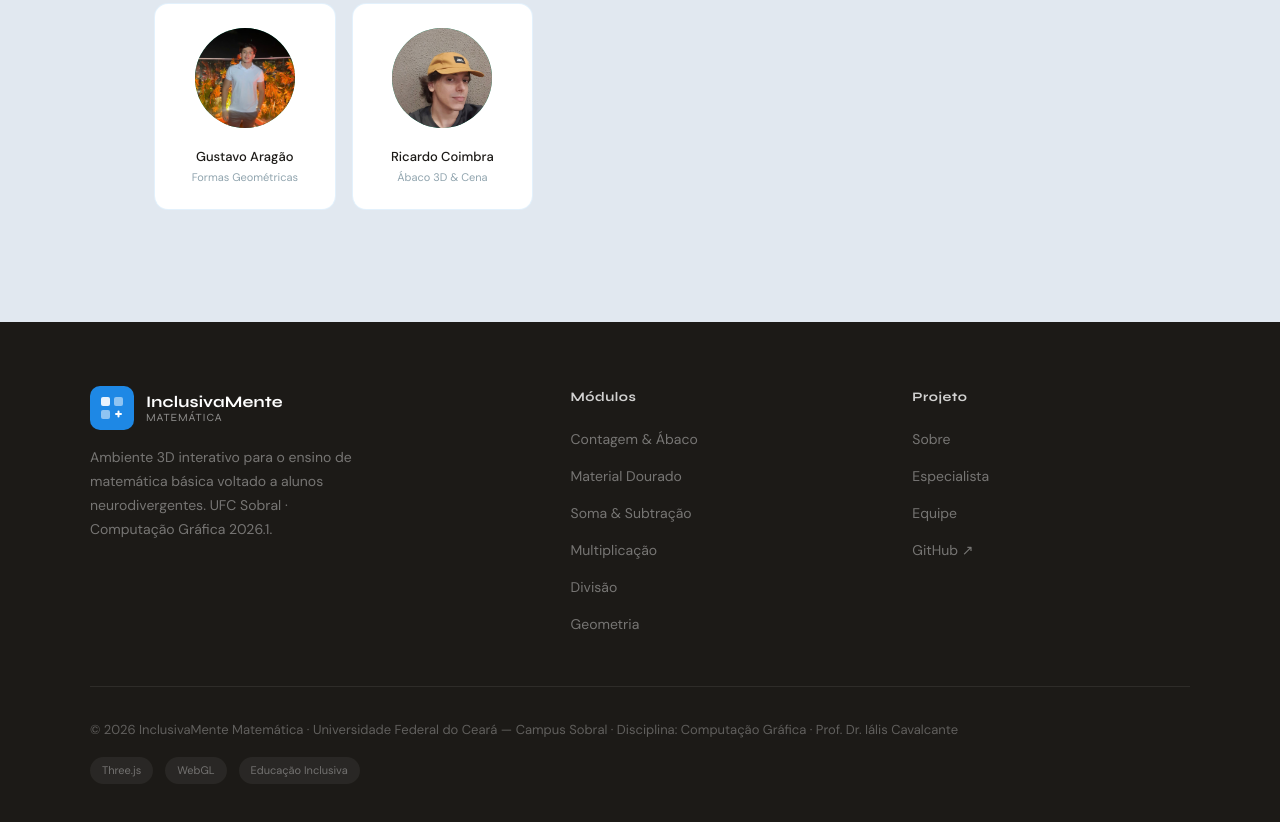
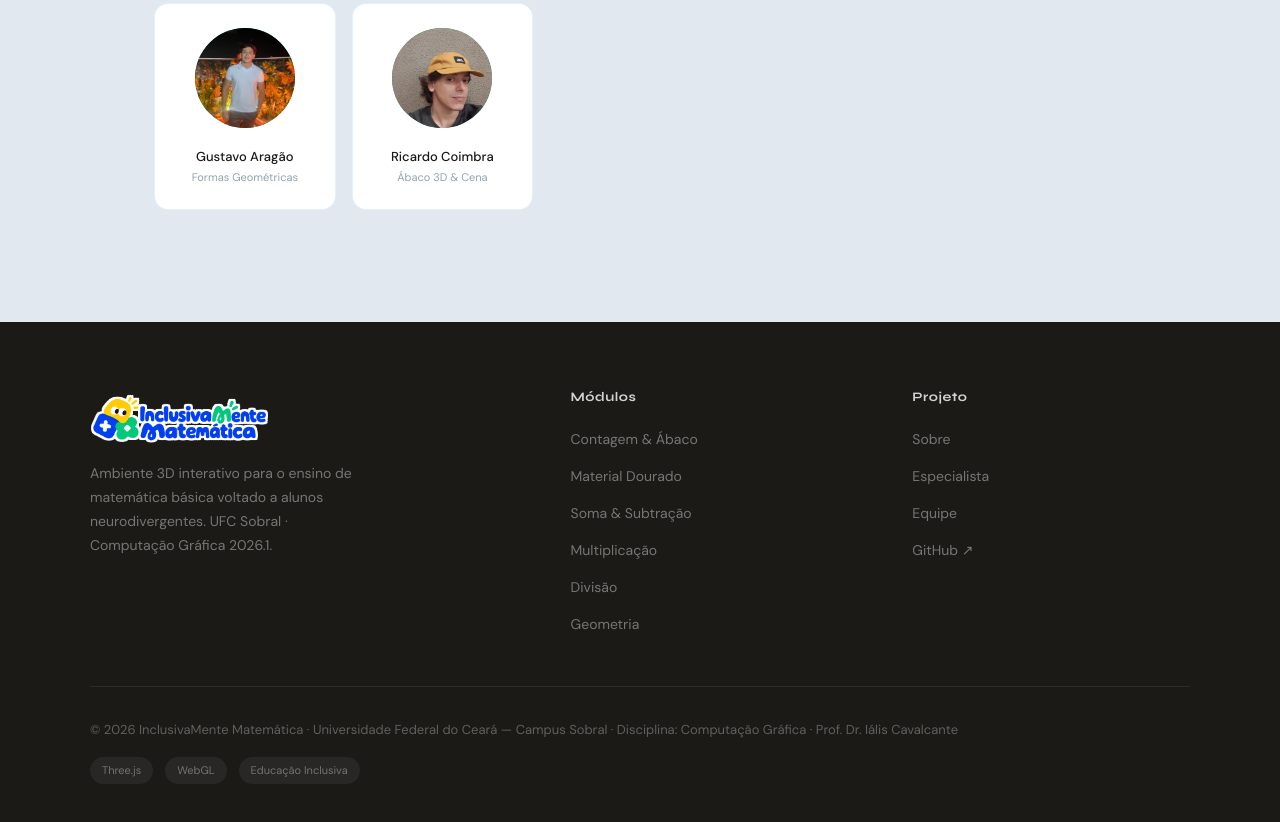
Before and after one commit to GuiAgapito/inclusivamente-matematica, a plain HTML site: page index.html in a window 1280 px wide. Shown: the part 6656-7478 px from the top of the page. Drawn offline with Linux system fonts and the light colour scheme.

Commit message:
Update index.html

```diff
--- a/index.html
+++ b/index.html
@@ -1338,20 +1338,7 @@
   <div class="footer-inner">
     <div class="footer-top">
       <div class="footer-brand">
-        <div class="nav-logo" style="margin-bottom:1rem;">
-          <div class="logo-mark">
-            <svg viewBox="0 0 26 26" fill="none" xmlns="http://www.w3.org/2000/svg">
-              <rect x="2" y="2" width="9" height="9" rx="2" fill="white" fill-opacity="0.9"/>
-              <rect x="15" y="2" width="9" height="9" rx="2" fill="white" fill-opacity="0.5"/>
-              <rect x="2" y="15" width="9" height="9" rx="2" fill="white" fill-opacity="0.5"/>
-              <path d="M17 19 L22 19 M19.5 16.5 L19.5 21.5" stroke="white" stroke-width="2" stroke-linecap="round"/>
-            </svg>
-          </div>
-          <div class="logo-text">
-            InclusivaMente
-            <span>Matemática</span>
-          </div>
-        </div>
+                  <img src="assets/Logo Inclusivamente.png" alt="InclusivaMente Matemática" class="logo-img">
         <p class="footer-desc">Ambiente 3D interativo para o ensino de matemática básica voltado a alunos neurodivergentes. UFC Sobral · Computação Gráfica 2026.1.</p>
       </div>
       <div class="footer-col">
```
